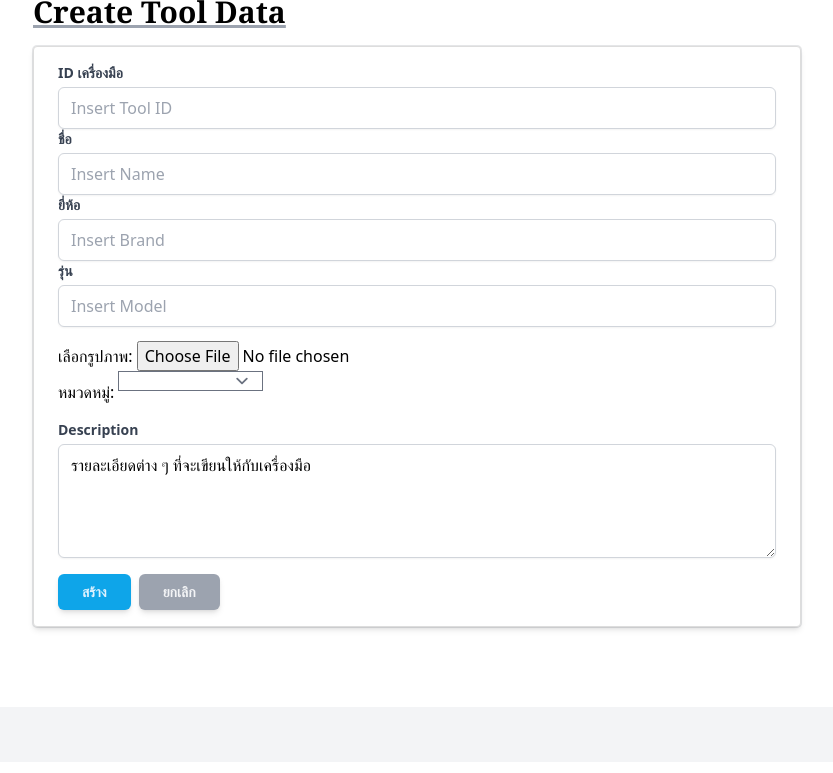
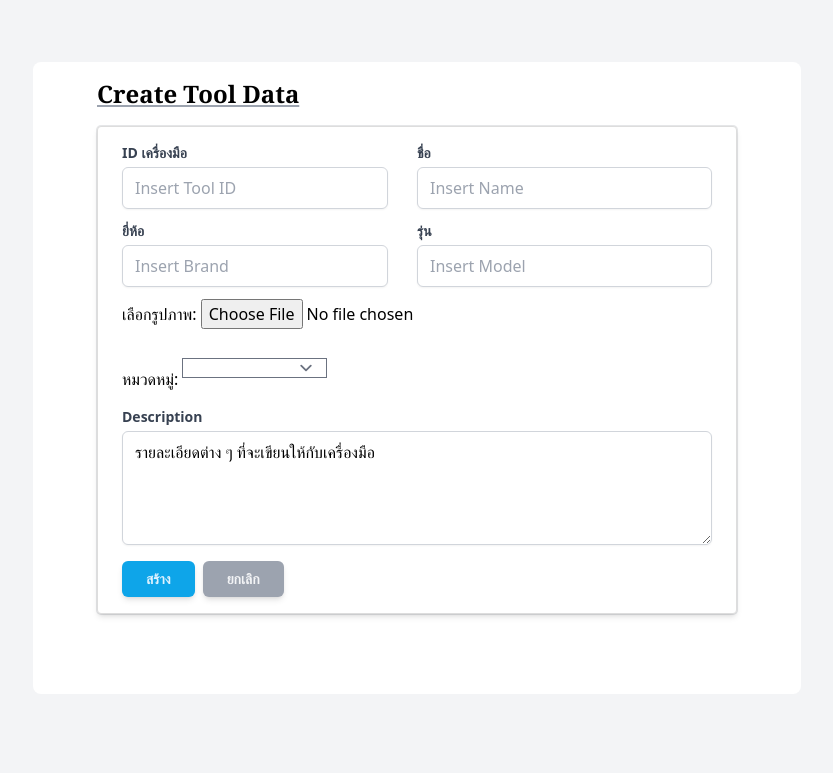
Before and after one commit to NattaRes/WextraProject, a PHP site: page /adminsite/CreateTools.php in a window 1280 px wide. Shown: the top 773 px of the page, without its empty margins (223-1056 px from the left). Run offline with PHP 8.4, Linux system fonts and the light colour scheme; some libraries are stand-ins or nearby versions.

Commit message:
Edit Style

```diff
--- a/adminsite/CreateTools.php
+++ b/adminsite/CreateTools.php
@@ -13,11 +13,11 @@
 
 <body>
   <!-- create Post -->
-  <div style="margin-top: -3%;">
-    <div class="flex flex-col items-center min-h-screen pt-6 bg-gray-100 sm:justify-center sm:pt-0">
-      <div class="w-full px-16 py-20 mt-6 overflow-hidden bg-white rounded-lg lg:max-w-4xl" style="margin-top: -5%;">
+  <div style="margin-top: 3%;">
+    <div class="flex flex-col items-center min-h-screen pt-6 bg-gray-100 sm:justify-center sm:pt-0" style="margin-top: -5%;">
+      <div class=" px-16 py-20 mt-2 overflow-hidden rounded-lg bg-white lg:max-w-3xl" >
         <div class="mb-4">
-          <h1 class="font-serif text-3xl font-bold underline decoration-gray-400" style="margin-top: -5%;">
+          <h1 class="font-serif text-2xl font-bold underline decoration-gray-400" style="margin-top: -10%;">
             Create Tool Data
           </h1>
         </div>
@@ -25,33 +25,39 @@
         <div class="w-full px-6 py-4 bg-white rounded shadow-md ring-1 ring-gray-900/10">
           <form method="POST" action="../adminbackend/addtools.php">
             <!-- Text Input -->
-            <div>
+            <div style="float: left ; width:50%;">
               <label class="block text-sm font-bold text-gray-700" for="title">
                 ID เครื่องมือ
               </label>
-              <input class="block w-full mt-1 border-gray-300 rounded-md shadow-sm placeholder:text-gray-400 placeholder:text-left focus:border-indigo-300 focus:ring focus:ring-indigo-200 focus:ring-opacity-50" type="text" name="toolidinput" id="toolidinput" placeholder="Insert Tool ID"/>
-              <label class="block text-sm font-bold text-gray-700" for="title">
+              <input class="block mt-1 border-gray-300 rounded-md shadow-sm placeholder:text-gray-400 placeholder:text-left focus:border-indigo-300 focus:ring focus:ring-indigo-200 focus:ring-opacity-50"style="width:90%;" type="text" name="toolidinput" id="toolidinput" placeholder="Insert Tool ID"/>
+              </div>
+              <div style="float: left; width:50%;" >
+              <label class="block text-sm font-bold text-gray-700" for="title" >
                 ชื่อ
               </label>
               <input class="block w-full mt-1 border-gray-300 rounded-md shadow-sm placeholder:text-gray-400 placeholder:text-left focus:border-indigo-300 focus:ring focus:ring-indigo-200 focus:ring-opacity-50" type="text" name="toolnameinput" id="toolnameinput" placeholder="Insert Name"/>
+              </div>
+              <div style="float: left; width:50%; margin-top:2%;">
               <label class="block text-sm font-bold text-gray-700" for="title">
                 ยี่ห้อ
               </label>
-              <input class="block w-full mt-1 border-gray-300 rounded-md shadow-sm placeholder:text-gray-400 placeholder:text-left focus:border-indigo-300 focus:ring focus:ring-indigo-200 focus:ring-opacity-50" type="text" name="branddef" id="branddef" placeholder="Insert Brand"/>
+              <input class="block w-full mt-1 border-gray-300 rounded-md shadow-sm placeholder:text-gray-400 placeholder:text-left focus:border-indigo-300 focus:ring focus:ring-indigo-200 focus:ring-opacity-50"style="width:90%;" type="text"  name="branddef" id="branddef" placeholder="Insert Brand"/>
+              </div>
+              <div style="float: left; width:50%; margin-top:2%;">
               <label class="block text-sm font-bold text-gray-700" for="title">
                 รุ่น
               </label>
               <input class="block w-full mt-1 border-gray-300 rounded-md shadow-sm placeholder:text-gray-400 placeholder:text-left focus:border-indigo-300 focus:ring focus:ring-indigo-200 focus:ring-opacity-50" type="text" name="defmodel" id="defmodel" placeholder="Insert Model"/>
-            </div>
+              </div>
             <!-- Image -->
-            <div class='file-input' style="margin-top: 2%;">
-              <label class='label'>เลือกรูปภาพ: </label>
-              <input type='file'>
+            <div class='file-input'>
+              <label class='label' style="margin-top:2%;">เลือกรูปภาพ: </label>
+              <input type='file' style="margin-top:2%;">
             </div>
             <!-- category -->
             <div>
-              <label class='label'>หมวดหมู่: </label>
-              <select style="height: 20px;" name="categoryinput" id="categoryinput">
+              <label class='label' style="height: 20px; margin-bottom:2%;">หมวดหมู่: </label>
+              <select style="height: 20px; margin-top:5%;" name="categoryinput" id="categoryinput">
                 <option>Unspecified</option>
                 <option>Camera</option>
                 <option>Lighting</option>
--- a/adminsite/ListTools.php
+++ b/adminsite/ListTools.php
@@ -13,7 +13,7 @@
   <!-- Index Post -->
   <div class="container max-w-7xl mx-auto mt-8">
     <div class="mb-4">
-      <h1 class="font-serif text-3xl font-bold underline decoration-gray-400" style="margin-left: 5%; margin-top: -15;">
+      <h1 class="font-serif text-3xl font-bold underline decoration-gray-400" style="margin-left: 5%; margin-top: 6%;">
         รายการเครื่องมือ</h1>
 
     </div>
--- a/adminsite/menubar.css
+++ b/adminsite/menubar.css
@@ -482,6 +482,5 @@
 
 .frame {
   position: relative;
-  padding-top: 95px;
-  height: 800px;
+  height: 850px;
 }
```
